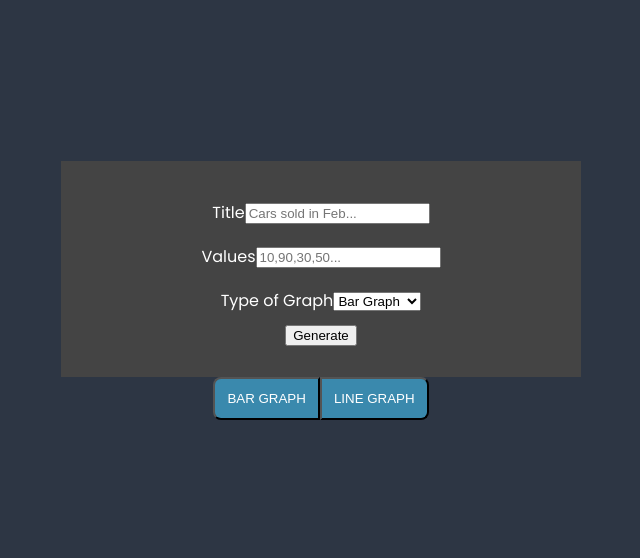
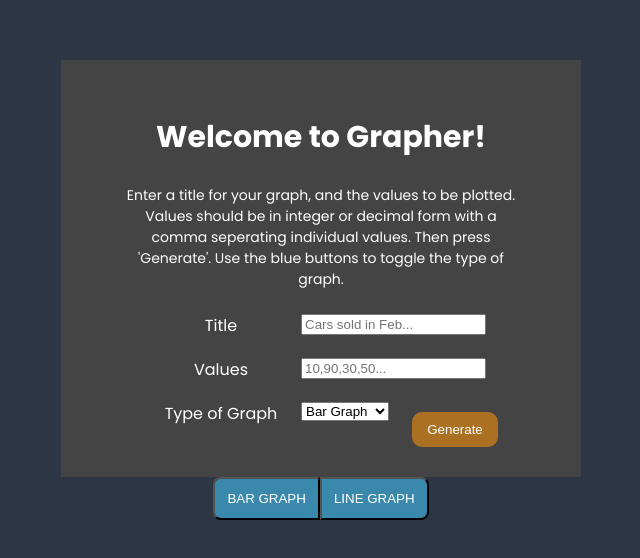
Before and after one commit to David-Sangojinmi/fintech-sandpit-task, a React (Create React App) app: page / in a window 1280 px wide. Shown: the part 110-668 px from the top of the page, without its empty margins (319-959 px from the left). Built offline with nearby package versions, Linux system fonts and the light colour scheme.

Commit message:
changed layout and added brief desc

```diff
--- a/src/components/Generator/Generator.js
+++ b/src/components/Generator/Generator.js
@@ -3,15 +3,17 @@ import React from 'react';
 const Generator = (props) => {
     const formData = props.value[0];
     const handleChange = props.onChange;
-    // const [handleTitleChange, handleValuesChange, handleTypeChange] = props.onChange;
     const handleSubmit = props.onSubmit;
 
     return(
         <div>
             <form onSubmit={handleSubmit} className="form-section" id="graph-form">
+                <h2>Welcome to Grapher!</h2>
+                <p>Enter a title for your graph, and the values to be plotted. Values should be in integer or decimal form with a comma seperating individual values. Then press 'Generate'. Use the blue buttons to toggle the type of graph.</p>
                 <label className="form-component">
-                    Title
+                    <span className="input-text">Title</span>
                     <input
+                        className="input-entry"
                         type="text"
                         minLength="1"
                         maxLength="50"
@@ -24,8 +26,9 @@ const Generator = (props) => {
                     <br />
                 </label>
                 <label className="form-component">
-                    Values
+                <span className="input-text">Values</span>
                     <input
+                        className="input-entry"
                         type="text"
                         minLength="1"
                         name="values"
@@ -36,8 +39,9 @@ const Generator = (props) => {
                     <br />
                 </label>
                 <label className="form-component" form="graph-form" required>
-                    Type of Graph
+                    <span className="input-text">Type of Graph</span>
                     <select
+                        className="input-entry"
                         name="type"
                         onChange={handleChange}
                         required
@@ -52,7 +56,7 @@ const Generator = (props) => {
                         >Line Graph</option>
                     </select>
                 </label>
-                <input type="submit" value="Generate" />
+                <button id="input-submit" type="submit" value="Generate">Generate</button>
             </form>
         </div>
     )
```
